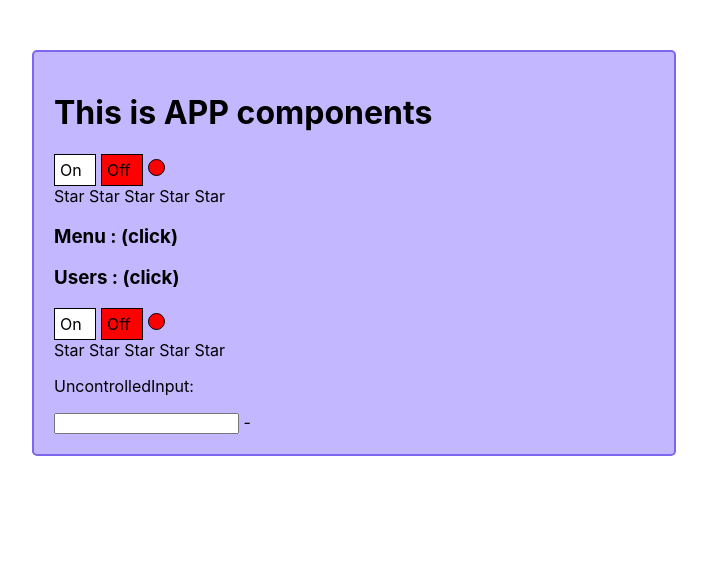
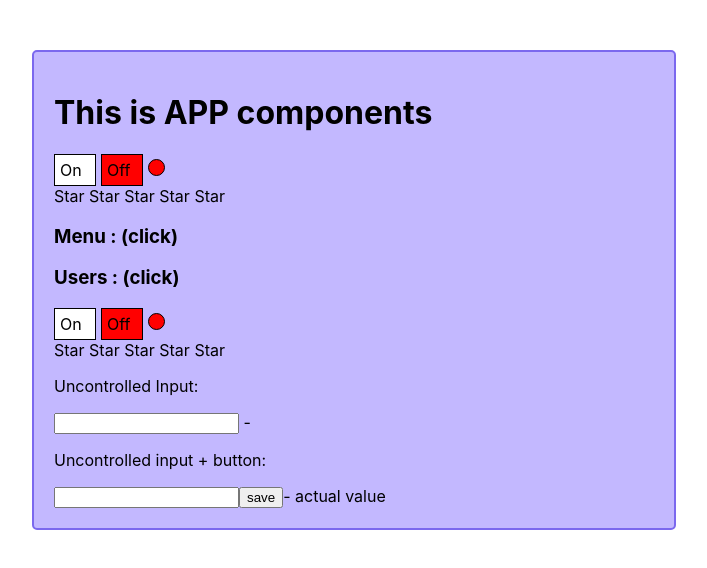
Before and after one commit to RamanSlinka/first-project, a React (Create React App) app in the folder 01/: page / in a window 1280 px wide. Shown: the top 568 px of the page, without its empty margins (286-993 px from the left). Built offline with nearby package versions, Linux system fonts and the light colour scheme.

Commit message:
Add uncontrolled input

```diff
--- a/01/src/App.tsx
+++ b/01/src/App.tsx
@@ -6,7 +6,7 @@ import OnOff from "./Components/OnOff/OnOff";
 import UncontrolledAccordion from "./Components/UncontroledAccordion/UncontroledAccordion";
 import {UncontrolledRating} from "./Components/UncontrolledRating/UncontrolledRating";
 import UncontrolledOnOff from "./Components/UncontrolledOnOff/OnOff";
-import {UncontrolledInput} from "./Components/Uncontrolled_Input/UncontrolledInput";
+import {UncontrolledInput, UncontrolledInputWithButton} from "./Components/Uncontrolled_Input/UncontrolledInput";
 
 
 function App () {
@@ -33,6 +33,7 @@ function App () {
             {/*<UncontrolledOnOff on={switchOn} onChange={(on) => {setSwitchOn(on)}}/>*/}
             <Rating value={ratingValue} onClick={setRatingValue}/>
             <UncontrolledInput/>
+            <UncontrolledInputWithButton/>
         </div>
 
     );
--- a/01/src/Components/Uncontrolled_Input/UncontrolledInput.tsx
+++ b/01/src/Components/Uncontrolled_Input/UncontrolledInput.tsx
@@ -1,15 +1,33 @@
-import React, {useState} from "react";
+import React, {ChangeEvent, useRef, useState} from "react";
 
 
 export function UncontrolledInput() {
     const [value, setValue] = useState('')
+    const onChange = (event: ChangeEvent<HTMLInputElement>) => {
+        const actualValue = event.currentTarget.value;
+        setValue(actualValue)
+    }
     return (
         <div>
-            <p>UncontrolledInput:</p>
-            <input onChange={(event) => {
-                const actualValue = event.currentTarget.value;
-                setValue(actualValue)
-            }  }/> - {value}
+            <p>Uncontrolled Input:</p>
+            <input onChange={onChange}/> - {value}
         </div>
     )
 }
+
+export function UncontrolledInputWithButton() {
+    const [value, setValue] = useState('')
+    const inputRef = useRef<HTMLInputElement>(null)
+    const save = () => {
+        const el = inputRef.current as HTMLInputElement;
+        setValue(el.value)
+    }
+    return (
+        <div>
+            <p>Uncontrolled input + button:</p>
+            <input ref={inputRef}/>
+            <button onClick={save}>save</button>
+            - actual value {value}
+        </div>
+    )
+}
```
Also changed, not shown: 1 other file (tests, documents, lock files or other folders).
